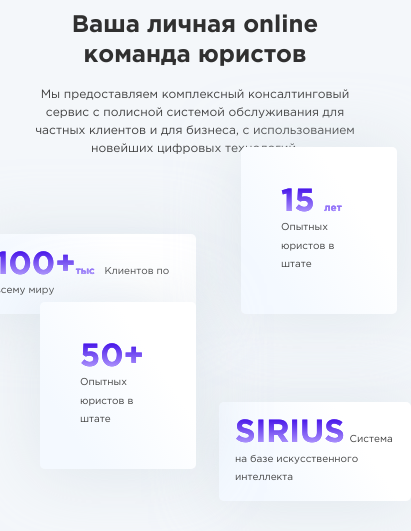
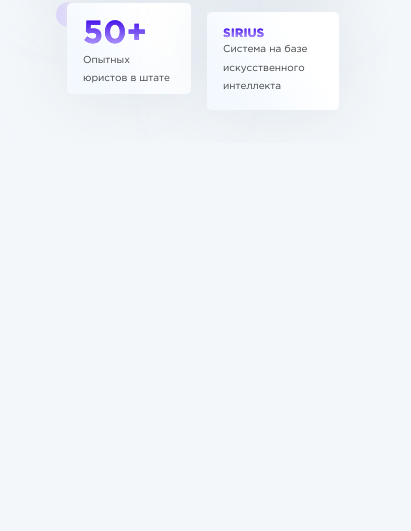
Before and after one commit to oybek94/komil, a plain HTML site: page index.html in a window 390 px wide. Shown: the part 1340-1871 px from the top of the page, 411 px wide, since content can reach past the window. After the commit the page ends 1483 px from the top, so only its background shows below. Drawn offline with Linux system fonts and the light colour scheme.

Commit message:
stats adapted to mobile size

```diff
--- a/Sass/blocks/_advantages.scss
+++ b/Sass/blocks/_advantages.scss
@@ -9,10 +9,10 @@
     display: flex;
     align-items: center;
     justify-content: center;
-    padding: 50px 32px 32px 32px;
     margin-right: auto;
     width: 100%;
     bottom: -100px;
+    margin-top: 0;
   }
 }
 
@@ -22,6 +22,11 @@
   background: #f4f7fa;
   box-shadow: 0px 4px 100px rgba(208, 218, 227, 0.57);
   border-radius: 10px;
+
+  @media screen and (max-width: 767px) {
+    padding: 32px;
+    padding-top: 0;
+  }
 }
 .advantages-list {
   display: flex;
--- a/Sass/blocks/_stats.scss
+++ b/Sass/blocks/_stats.scss
@@ -15,41 +15,42 @@
   }
 }
 
-// .stats__container::before {
-//   content: "";
-//   position: absolute;
-//   top: -30px;
-//   right: calc(50% + -560px);
-//   width: 159px;
-//   height: 159px;
-//   background: linear-gradient(90deg, #e1d8ff 21.57%, #f4ecff 100%);
-//   border-radius: 50%;
+.stats__container::before {
+  content: "";
+  position: absolute;
+  top: -30px;
+  right: calc(50% - 546px);
+  width: 159px;
+  height: 159px;
+  background: linear-gradient(90deg, #e1d8ff 21.57%, #f4ecff 100%);
+  border-radius: 50%;
+  z-index: -1;
 
-//   @media screen and (max-width: 767px) {
-//     top: calc(50% - 10px);
-//     right: calc(50% - 210px);
-//     width: 100px;
-//     height: 100px;
-//   }
-// }
+  @media screen and (max-width: 767px) {
+    top: calc(50% - 10px);
+    right: calc(50% - 150px);
+    width: 100px;
+    height: 100px;
+  }
+}
 
-// .stats__container::after {
-//   content: "";
-//   position: absolute;
-//   top: calc(50% + -10px);
-//   right: calc(50% + -50px);
-//   width: 39px;
-//   height: 39px;
-//   background: linear-gradient(90deg, #e1d8ff 21.57%, #f4ecff 100%);
-//   border-radius: 50%;
+.stats__container::after {
+  content: "";
+  position: absolute;
+  top: calc(50% - 10px);
+  right: calc(50% - 50px);
+  width: 39px;
+  height: 39px;
+  background: linear-gradient(90deg, #e1d8ff 21.57%, #f4ecff 100%);
+  border-radius: 50%;
 
-//   @media screen and (max-width: 767px) {
-//     top: calc(50% - 10px);
-//     right: calc(50% - 10px);
-//     width: 25px;
-//     height: 25px;
-//   }
-// }
+  @media screen and (max-width: 767px) {
+    top: calc(50% + 120px);
+    right: calc(50% + 114px);
+    width: 25px;
+    height: 25px;
+  }
+}
 
 .stats__info {
   flex-basis: 50%;
@@ -57,6 +58,7 @@
   @media screen and (max-width: 767px) {
     flex-basis: 100%;
     text-align: center;
+    margin-bottom: 24px;
   }
 }
 
@@ -112,6 +114,14 @@
   align-items: end;
   justify-items: end;
   z-index: 1;
+
+  @media screen and (max-width: 767px) {
+    display: grid;
+    grid-template-columns: 140px 132px;
+    grid-template-rows: 94px 110px;
+    grid-column-gap: 16px;
+    grid-row-gap: 16px;
+  }
 }
 
 .stats__innumbers-wrapper {
@@ -122,20 +132,56 @@
 
 .stats__innumbers-wrapper:first-child {
   padding: 32px 29px 32px 32px;
+
+  @media screen and (max-width: 767px) {
+    max-width: 140px;
+    max-height: 94px;
+  }
 }
 
 .stats__innumbers-wrapper:nth-child(2) {
   position: relative;
   left: -14px;
+  max-width: 179px;
+  padding: 24px;
+
+  @media screen and (max-width: 767px) {
+    max-width: 124px;
+    max-height: 91px;
+    left: -8px;
+    top: 10px;
+  }
 }
 
 .stats__innumbers-wrapper:nth-child(3) {
   position: relative;
-  top: -32px;
+  top: -36px;
+  max-width: 179px;
+  padding: 24px;
+
+  @media screen and (max-width: 767px) {
+    max-width: 124px;
+    max-height: 91px;
+    top: -19px;
+  }
 }
 
 .stats__innumbers-wrapper:nth-child(4) {
   padding: 32px;
+
+  @media screen and (max-width: 767px) {
+    max-width: 132px;
+    max-height: 110px;
+    position: relative;
+    top: -3px;
+  }
+
+  & > .stats__innumbers-header {
+    @media screen and (max-width: 767px) {
+      display: block;
+      font-size: 12px;
+    }
+  }
 }
 
 .stats__innumbers-wrapper:first-child,
@@ -144,16 +190,6 @@
 .stats__innumbers-wrapper:nth-child(4) {
   @media screen and (max-width: 767px) {
     padding: 16px;
-  }
-}
-
-.stats__innumbers-wrapper__inner {
-  padding: 24px;
-  width: 179px;
-  height: 135px;
-
-  @media screen and (max-width: 767px) {
-    width: 124px;
   }
 }
 
```
Also changed, not shown: css/main.css, 1 other file.
